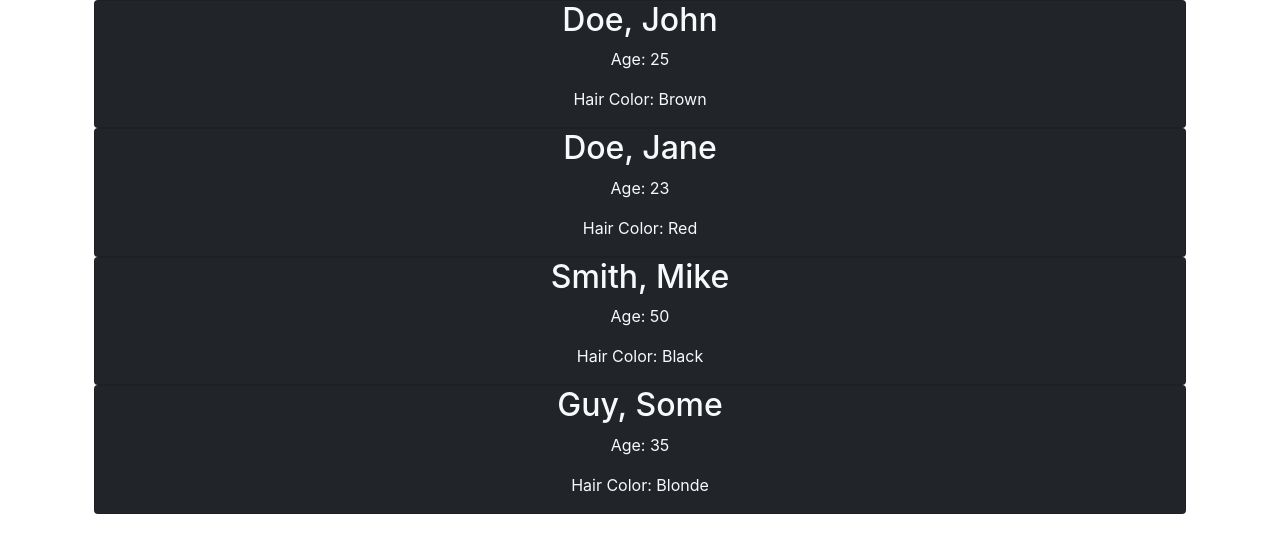
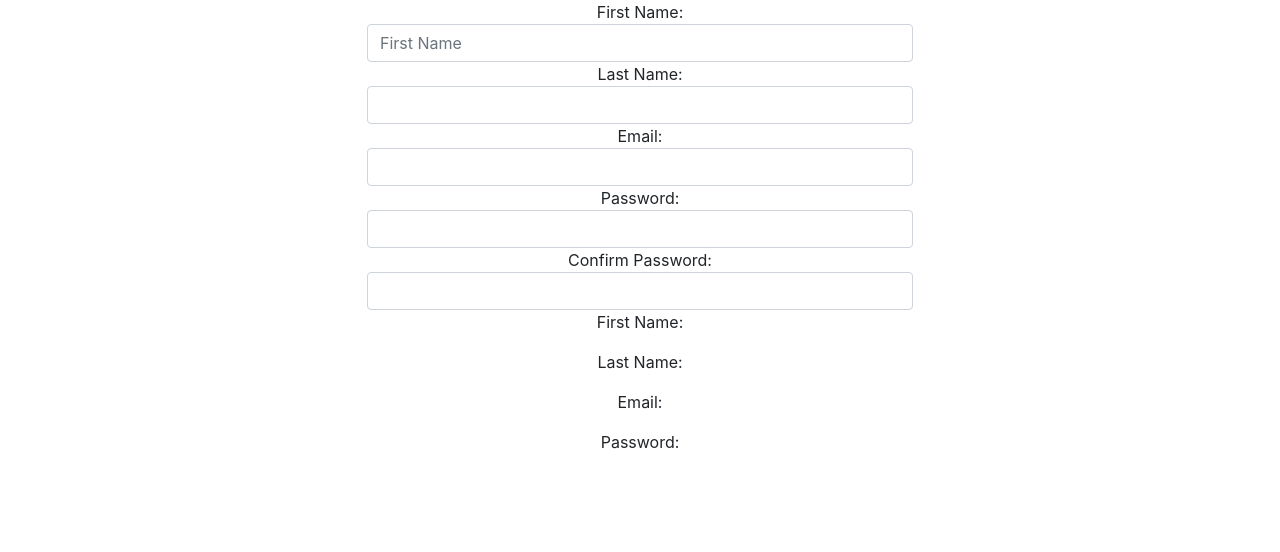
Before and after one commit to npulliam/prop-it-up, a React (Create React App) app: page / in a window 1280 px wide. Shown: the top 552 px of the page. Built offline with nearby package versions, Linux system fonts and the light colour scheme.

Commit message:
hook form functional component created

```diff
--- a/src/App.js
+++ b/src/App.js
@@ -1,14 +1,17 @@
 import logo from './logo.svg';
 import './App.css';
 import PersonCard from './components/PersonCard';
+import HookForm from './components/HookForm';
 
 function App() {
   return (
     <div className="App">
-      <PersonCard firstName="John" lastName="Doe" age={25} hairColor="Brown" />
+      <HookForm />
+      {/* <PersonCard firstName="John" lastName="Doe" age={25} hairColor="Brown" />
       <PersonCard firstName="Jane" lastName="Doe" age={23} hairColor="Red" />
       <PersonCard firstName="Mike" lastName="Smith" age={50} hairColor="Black" />
       <PersonCard firstName="Some" lastName="Guy" age={35} hairColor="Blonde" />
+     */}
     </div>
   );
 }
--- /dev/null
+++ b/src/components/HookForm.js
@@ -0,0 +1,41 @@
+import React, { useState } from 'react';
+
+const HookForm = props => {
+    const [firstName, setFirstName] = useState("");
+    const [lastName, setLastName] = useState("");
+    const [email, setEmail] = useState("");
+    const [password, setPassword] = useState("");
+    const [confirmPw, setConfirmPw] = useState("");
+
+    const createUser = e => {
+        e.preventDefault();
+        const newUser = { firstName, lastName, email, password }
+        console.log(`user with email: ${newUser.email} created`)
+
+    }
+    return (
+        <div className="container">
+            <div className="row justify-content-center">
+                    <form onSubmit={ createUser } className="form w-50">
+                        <label>First Name:</label>
+                        <input className="form-control" type="text" placeholder="First Name" onChange={ (e) => setFirstName(e.target.value)}/>
+                        <label>Last Name:</label>
+                        <input className="form-control" type="text" onChange={ (e) => setLastName(e.target.value)}/>
+                        <label>Email:</label>
+                        <input className="form-control" type="email" onChange={ (e) => setLastName(e.target.value)}/>
+                        <label>Password:</label>
+                        <input className="form-control" type="password" onChange={ (e) => setPassword(e.target.value)}/>
+                        <label>Confirm Password:</label>
+                        <input className="form-control" type="password" onChange={ (e) => setConfirmPw(e.target.value)}/>
+                    </form>
+                    <p>First Name: {firstName}</p>
+                    <p>Last Name: {lastName}</p>
+                    <p>Email: {email}</p>
+                    <p>Password: {password}</p>
+            </div>
+        </div>
+    )
+}
+
+
+export default HookForm
```
